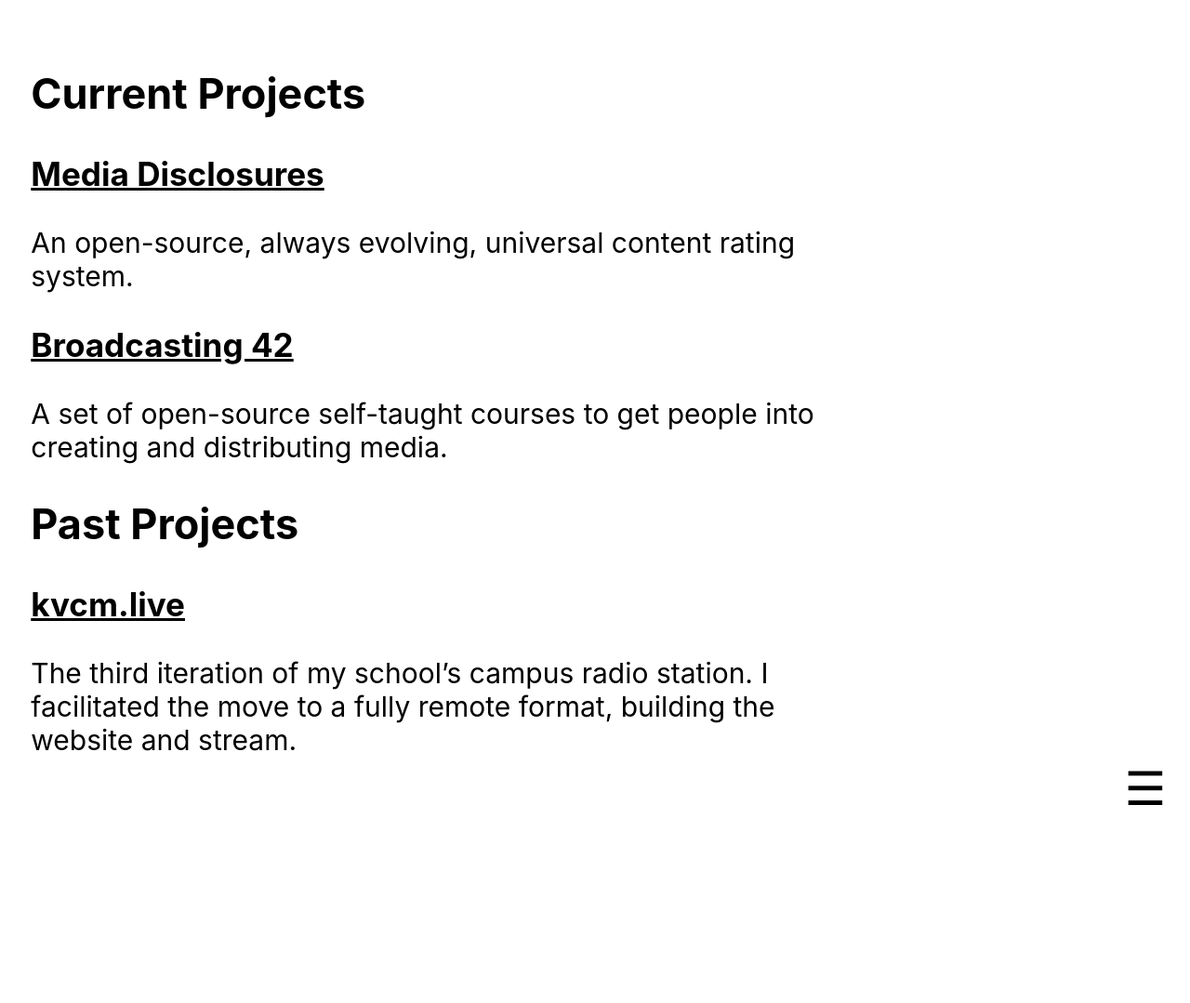
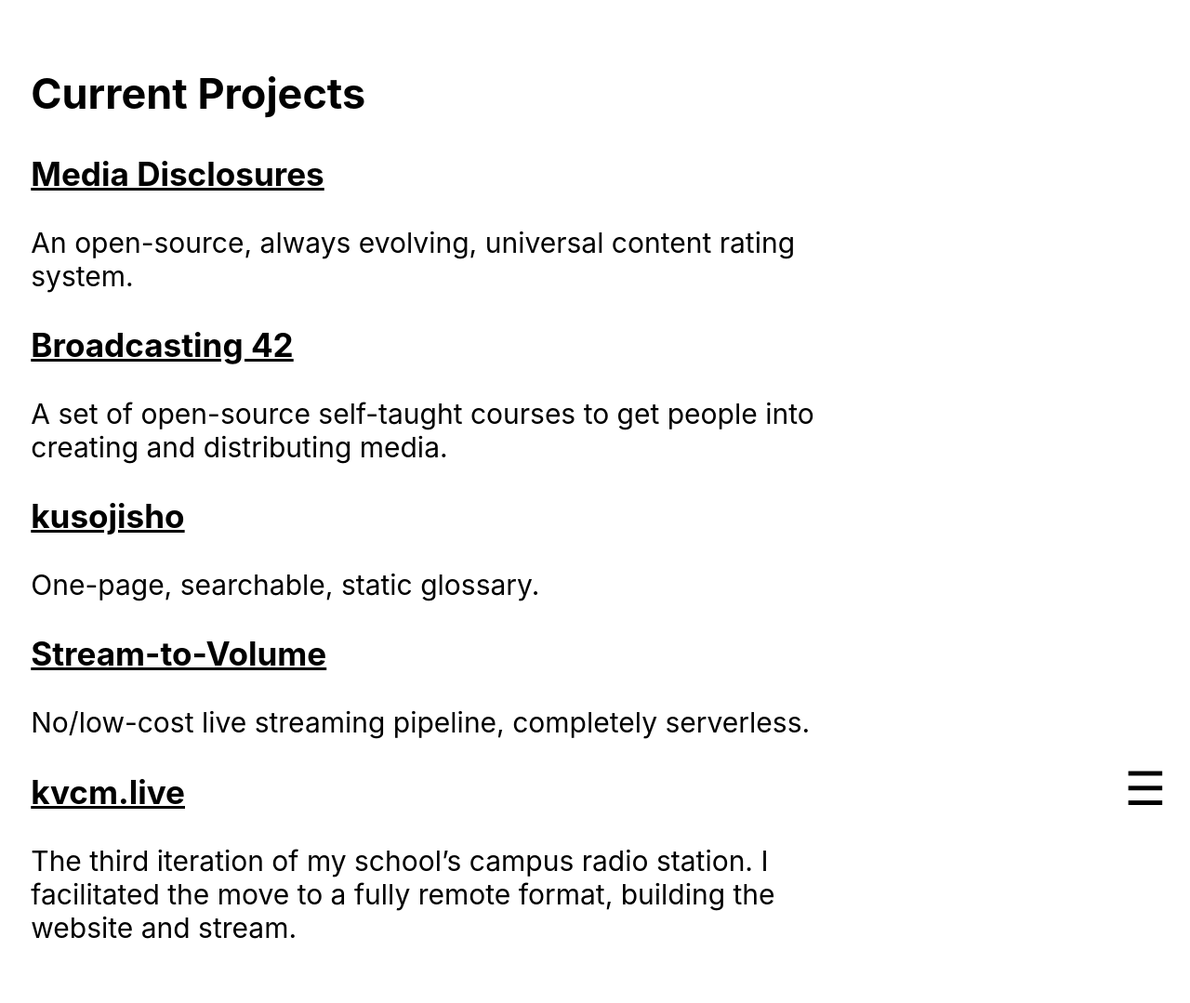
Before and after one commit to oofdere/oofdere.space, a Jekyll site: the page built from projects.md, in a window 1280 px wide. Shown: the whole page at 93% size. Built offline with Jekyll 4.4.1, drawn with Linux system fonts in a browser that asks for light colours; before the commit the page ends 900 px from its top, so only the background shows below that.

Commit message:
update projects

```diff
--- a/projects.md
+++ b/projects.md
@@ -10,6 +10,11 @@ An open-source, always evolving, universal content rating system.
 ### [Broadcasting 42](https://github.com/oofdere/b42)
 A set of open-source self-taught courses to get people into creating and distributing media.
 
-## Past Projects
+### [kusojisho](https://kusojisho.moe)
+One-page, searchable, static glossary.
+
+### [Stream-to-Volume](https://github.com/oofdere/stv)
+No/low-cost live streaming pipeline, completely serverless.
+
 ### [kvcm.live](https://kvcm.live)
 The third iteration of my school's campus radio station. I facilitated the move to a fully remote format, building the website and stream.
```
